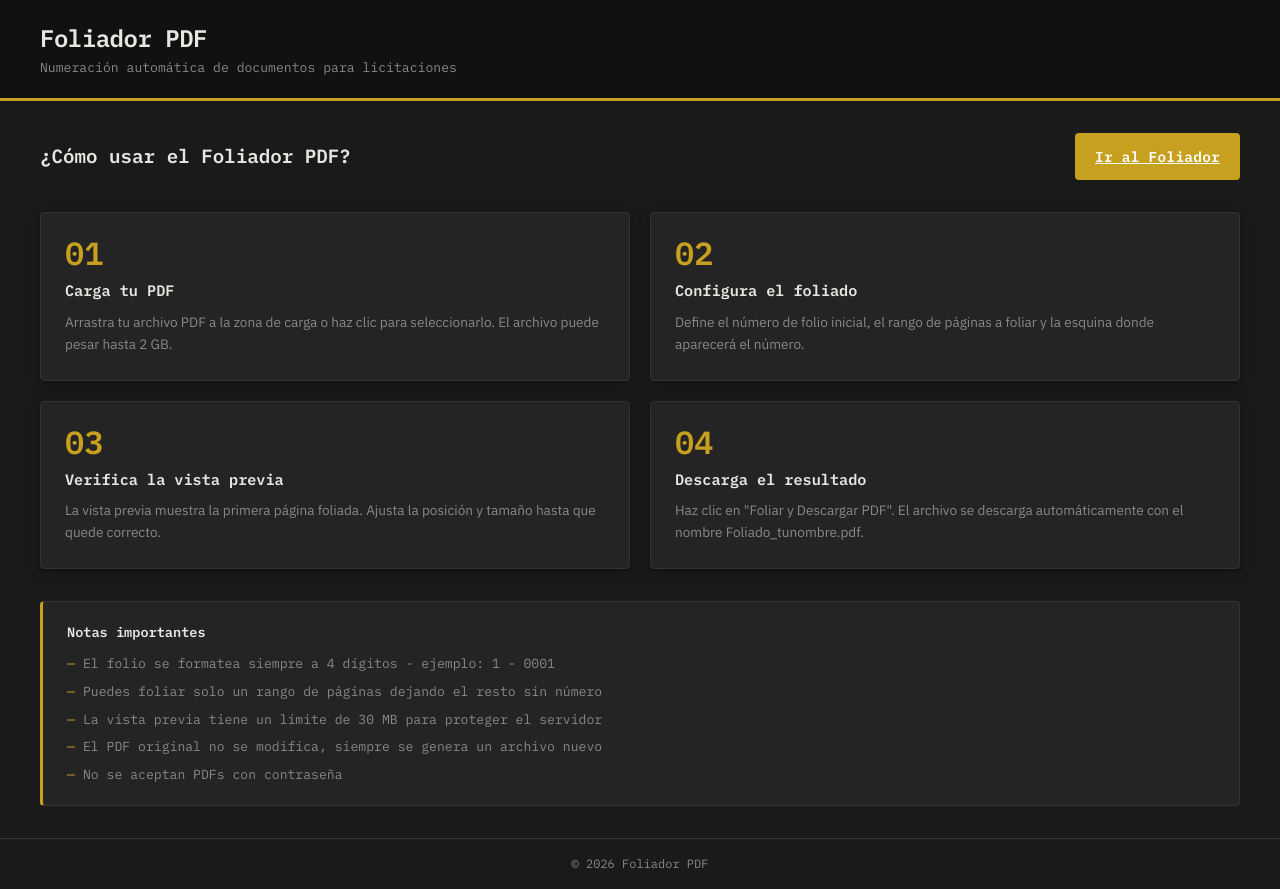
After one commit to saul-caballero/foliador-pdf, a Flask app: page /instructions in a window 1280 px wide. The commit adds this page. Run offline with Flask 3, Linux system fonts and the light colour scheme.

Commit message:
feat: add instructions page and header link

```diff
--- a/app/routes.py
+++ b/app/routes.py
@@ -152,6 +152,11 @@ def preview():
         return f"Preview error: {str(e)}", 500
 
 
+@main.route("/instructions")
+def instructions():
+    return render_template("instructions.html")
+
+
 # Error
 @main.app_errorhandler(404)
 def page_not_found(e):
--- a/app/static/css/style.css
+++ b/app/static/css/style.css
@@ -455,3 +455,126 @@ body {
     font-size: 0.78rem;
     color: var(--color-text-muted);
 }
+
+/* ── Header link ── */
+.header__content {
+    display: flex;
+    align-items: center;
+    justify-content: space-between;
+}
+
+.header__link {
+    font-family: var(--font-mono);
+    font-size: 0.82rem;
+    color: var(--color-accent);
+    text-decoration: none;
+    border: 1px solid var(--color-accent);
+    padding: 6px 14px;
+    border-radius: var(--radius);
+    transition: background-color var(--transition), color var(--transition);
+}
+
+.header__link:hover {
+    background-color: var(--color-accent);
+    color: #fff;
+}
+
+/* Instructions page */
+.instructions {
+    display: flex;
+    flex-direction: column;
+    gap: 32px;
+}
+
+.instructions__header {
+    display: flex;
+    align-items: center;
+    justify-content: space-between;
+}
+
+.instructions__title {
+    font-family: var(--font-mono);
+    font-size: 1.2rem;
+    color: var(--color-text);
+}
+
+.instructions__grid {
+    display: grid;
+    grid-template-columns: 1fr 1fr;
+    gap: 20px;
+}
+
+.step-card {
+    background: var(--color-surface);
+    border: 1px solid var(--color-border);
+    border-radius: var(--radius);
+    padding: 24px;
+    display: flex;
+    flex-direction: column;
+    gap: 10px;
+    box-shadow: var(--shadow);
+}
+
+.step-card__number {
+    font-family: var(--font-mono);
+    font-size: 2rem;
+    font-weight: 600;
+    color: var(--color-accent);
+    line-height: 1;
+}
+
+.step-card__title {
+    font-family: var(--font-mono);
+    font-size: 0.95rem;
+    font-weight: 600;
+    color: var(--color-text);
+}
+
+.step-card__body {
+    font-size: 0.85rem;
+    color: var(--color-text-muted);
+    line-height: 1.6;
+}
+
+.instructions__notes {
+    background: var(--color-surface);
+    border: 1px solid var(--color-border);
+    border-left: 3px solid var(--color-accent);
+    border-radius: var(--radius);
+    padding: 20px 24px;
+}
+
+.instructions__notes-title {
+    font-family: var(--font-mono);
+    font-size: 0.85rem;
+    font-weight: 600;
+    color: var(--color-text);
+    margin-bottom: 12px;
+}
+
+.instructions__list {
+    list-style: none;
+    display: flex;
+    flex-direction: column;
+    gap: 8px;
+}
+
+.instructions__list li {
+    font-family: var(--font-mono);
+    font-size: 0.82rem;
+    color: var(--color-text-muted);
+    padding-left: 16px;
+    position: relative;
+}
+
+.instructions__list li::before {
+    content: "—";
+    position: absolute;
+    left: 0;
+    color: var(--color-accent);
+}
+
+@media (max-width: 820px) {
+    .instructions__grid { grid-template-columns: 1fr; }
+    .instructions__header { flex-direction: column; align-items: flex-start; gap: 12px; }
+}
--- /dev/null
+++ b/app/templates/instructions.html
@@ -0,0 +1,76 @@
+{% extends "base.html" %}
+
+{% block title %}Instrucciones — Foliador PDF{% endblock %}
+
+{% block content %}
+<header class="header">
+    <h1 class="header__title">Foliador PDF</h1>
+    <p class="header__subtitle">Numeración automática de documentos para licitaciones</p>
+</header>
+
+<main class="main">
+    <div class="instructions">
+
+        <div class="instructions__header">
+            <h2 class="instructions__title">¿Cómo usar el Foliador PDF?</h2>
+            <a href="/" class="btn btn--primary">Ir al Foliador</a>
+        </div>
+
+        <div class="instructions__grid">
+
+            <div class="step-card">
+                <span class="step-card__number">01</span>
+                <h3 class="step-card__title">Carga tu PDF</h3>
+                <p class="step-card__body">
+                    Arrastra tu archivo PDF a la zona de carga o haz clic para seleccionarlo.
+                    El archivo puede pesar hasta 2 GB.
+                </p>
+            </div>
+
+            <div class="step-card">
+                <span class="step-card__number">02</span>
+                <h3 class="step-card__title">Configura el foliado</h3>
+                <p class="step-card__body">
+                    Define el número de folio inicial, el rango de páginas a foliar
+                    y la esquina donde aparecerá el número.
+                </p>
+            </div>
+
+            <div class="step-card">
+                <span class="step-card__number">03</span>
+                <h3 class="step-card__title">Verifica la vista previa</h3>
+                <p class="step-card__body">
+                    La vista previa muestra la primera página foliada.
+                    Ajusta la posición y tamaño hasta que quede correcto.
+                </p>
+            </div>
+
+            <div class="step-card">
+                <span class="step-card__number">04</span>
+                <h3 class="step-card__title">Descarga el resultado</h3>
+                <p class="step-card__body">
+                    Haz clic en "Foliar y Descargar PDF". El archivo se descarga
+                    automáticamente con el nombre Foliado_tunombre.pdf.
+                </p>
+            </div>
+
+        </div>
+
+        <div class="instructions__notes">
+            <h3 class="instructions__notes-title">Notas importantes</h3>
+            <ul class="instructions__list">
+                <li>El folio se formatea siempre a 4 dígitos - ejemplo: 1 - 0001</li>
+                <li>Puedes foliar solo un rango de páginas dejando el resto sin número</li>
+                <li>La vista previa tiene un límite de 30 MB para proteger el servidor</li>
+                <li>El PDF original no se modifica, siempre se genera un archivo nuevo</li>
+                <li>No se aceptan PDFs con contraseña</li>
+            </ul>
+        </div>
+
+    </div>
+</main>
+
+<footer class="footer">
+    <p>© 2026 Foliador PDF</p>
+</footer>
+{% endblock %}
```
Also changed, not shown: app/templates/index.html (+23 -15 lines).
